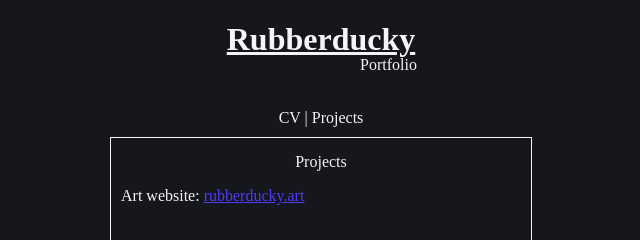
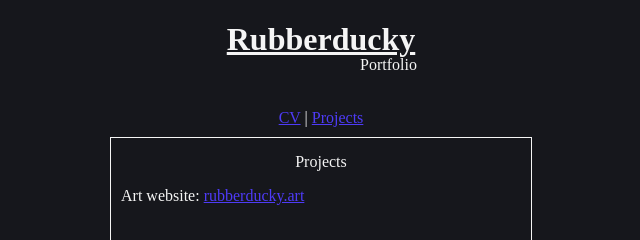
Before and after one commit to rubberduckster/rubberduckster.github.io, a plain HTML site: page index.html in a window 1280 px wide. Shown: the top 240 px of the page, 319-959 px from the left. Drawn offline with Linux system fonts and the light colour scheme.

Commit message:
Added CV page

```diff
--- a/index.html
+++ b/index.html
@@ -15,7 +15,7 @@
     <p style="margin-top: -24px; padding-left: 135px;">Portfolio</p>
 </div>
 <div class="menu">
-    <p style="display: inline;">CV <span>|</span> <span>Projects</span></p>
+    <a href="CV.html">CV</a> <span>|</span> <a href="index.html">Projects</a>
 </div>
 <div class="content">
     <p style="text-align: center; margin-top: 5px;">Projects</p>
```
